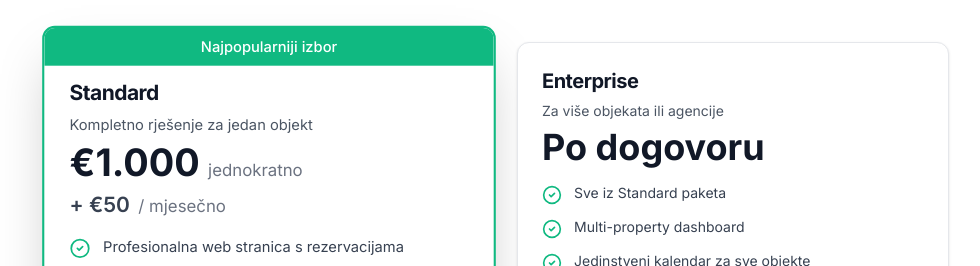
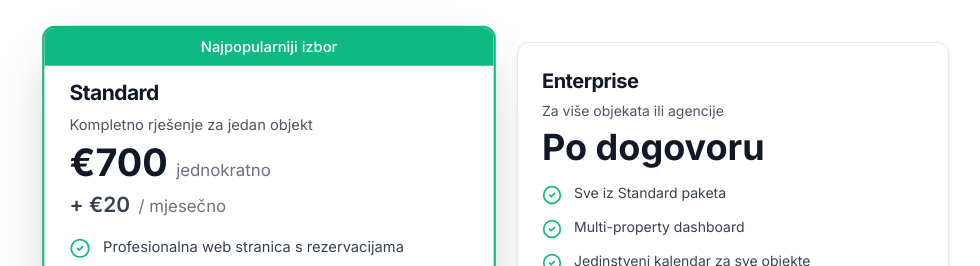
Before and after one commit to LeonStanic/kontevo-hotel, a Next.js app: page / in a window 1280 px wide. Shown: the part 6060-6326 px from the top of the page, without its empty margins (139-1119 px from the left). Built offline with nearby package versions, Linux system fonts and the light colour scheme.

Commit message:
Pricing change

```diff
--- a/src/components/marketing/MarketingLandingPage.tsx
+++ b/src/components/marketing/MarketingLandingPage.tsx
@@ -817,8 +817,8 @@ export function MarketingLandingPage() {
           <div className="grid md:grid-cols-2 gap-8 max-w-4xl mx-auto">
             <PricingCard
               name="Standard"
-              price="€1.000"
-              monthlyPrice="€50"
+              price="€700"
+              monthlyPrice="€20"
               description="Kompletno rješenje za jedan objekt"
               highlighted
               features={[
```
